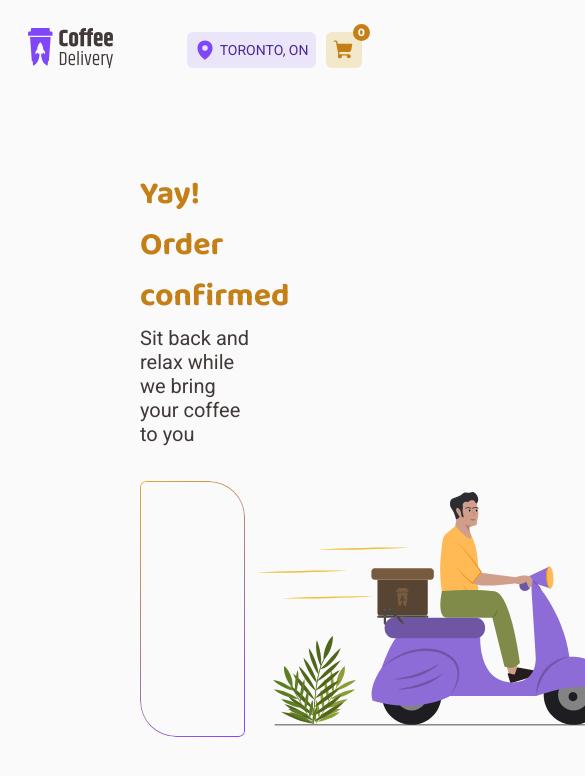
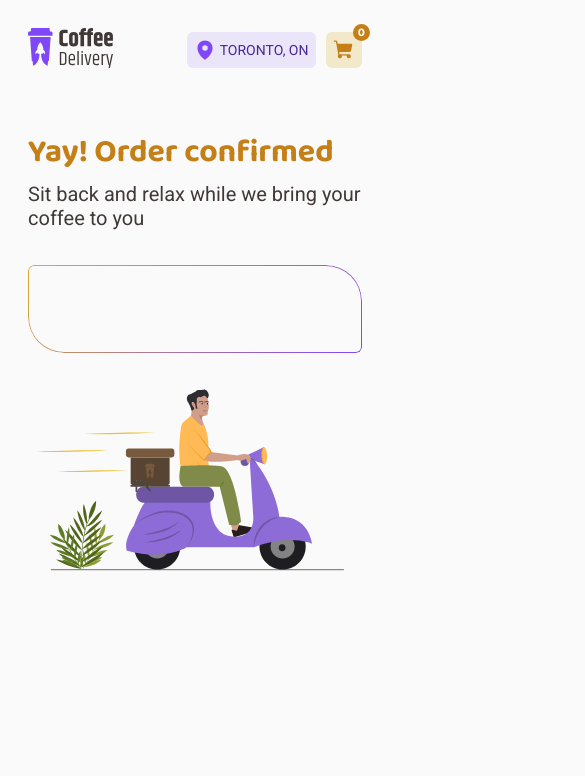
Before and after one commit to gcrozariol/coffee-delivery-react, a React (Vite) app: page /success in a window 390 px wide. Shown: the top 776 px of the page, 585 px wide, since content can reach past the window. Built offline with nearby package versions, Linux system fonts and the light colour scheme.

Commit message:
Make success screen mobile-responsive

```diff
--- a/src/pages/Success/styles.ts
+++ b/src/pages/Success/styles.ts
@@ -2,8 +2,14 @@ import styled from 'styled-components'
 
 export const SuccessContainer = styled.div`
   display: flex;
+  flex-wrap: wrap;
   flex-direction: column;
   padding: 5rem 10rem 0;
+
+  @media (max-width: 768px) {
+    width: 100%;
+    padding: 2rem;
+  }
 `
 
 export const TitleContainer = styled.div`
@@ -26,10 +32,20 @@ export const Message = styled.span`
 
 export const ContentContainer = styled.div`
   display: flex;
+  flex-wrap: wrap;
   justify-content: space-between;
 
   img {
     width: 30.75rem;
+  }
+
+  @media (max-width: 768px) {
+    width: 100%;
+
+    img {
+      width: 100%;
+      margin-top: 2rem;
+    }
   }
 `
 
@@ -37,8 +53,8 @@ export const OrderInfoContainer = styled.div`
   width: 32.875rem;
   padding: 2.5rem;
 
-  border-radius: 6px 36px; /*1*/
-  border: 1px solid transparent; /*2*/
+  border-radius: 6px 36px;
+  border: 1px solid transparent;
   background: linear-gradient(
       135deg,
       ${(props) => props.theme.yellow},
@@ -47,12 +63,12 @@ export const OrderInfoContainer = styled.div`
     border-box;
 
   mask:
-    linear-gradient(#fff 0 0) padding-box,
-    linear-gradient(#fff 0 0);
+    linear-gradient(${(props) => props.theme.background} 0 0) padding-box,
+    linear-gradient(${(props) => props.theme.background} 0 0);
 
   -webkit-mask:
-    linear-gradient(#fff 0 0) padding-box,
-    linear-gradient(#fff 0 0);
+    linear-gradient(${(props) => props.theme.background} 0 0) padding-box,
+    linear-gradient(${(props) => props.theme.background} 0 0);
   -webkit-mask-composite: xor;
   mask-composite: exclude;
 `
```
